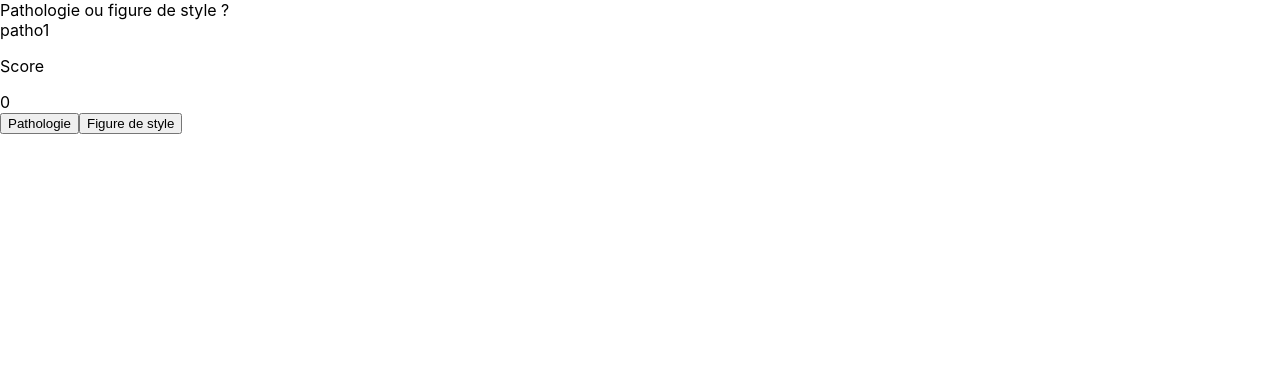
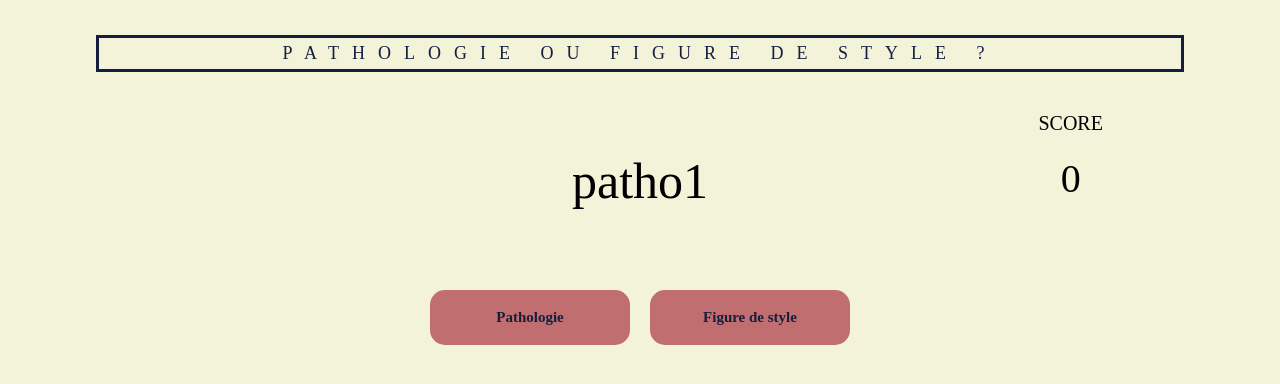
Before and after one commit to gabrielledevz/pathologie-ou-figure-de-style, a React (Create React App) app: page / in a window 1280 px wide. Shown: the top 384 px of the page. Built offline with nearby package versions, Linux system fonts and the light colour scheme.

Commit message:
Ajouter la CSS App.css

```diff
--- a/src/App.css
+++ b/src/App.css
@@ -1,3 +1,13 @@
+:root {
+  --color-yellow: #f2f3d9;
+  --color-dark-blue: #030027;
+  --color-blue: #151e3f;
+  --color-pink: #c16e70;
+  --color-bronze: #dc9e82;
+  --color-dark-pink: #b65455;
+  --color-dark-bronze: #d28460;
+}
+
 .App {
   text-align: center;
 }
@@ -7,21 +17,16 @@
   pointer-events: none;
 }
 
+* {
+  -moz-box-sizing: border-box;
+  -webkit-box-sizing: border-box;
+  box-sizing: border-box;
+}
+
 @media (prefers-reduced-motion: no-preference) {
   .App-logo {
     animation: App-logo-spin infinite 20s linear;
   }
-}
-
-.App-header {
-  background-color: #282c34;
-  min-height: 100vh;
-  display: flex;
-  flex-direction: column;
-  align-items: center;
-  justify-content: center;
-  font-size: calc(10px + 2vmin);
-  color: white;
 }
 
 .App-link {
@@ -36,3 +41,245 @@
     transform: rotate(360deg);
   }
 }
+
+html {
+  height: 100%;
+}
+
+body {
+  height: 100%;
+  background-color: #222222;
+  font-family: "Sintony";
+}
+
+#root {
+  height: 100%;
+}
+
+.window {
+  display: flex;
+  background-color: var(--color-yellow);
+  flex-direction: column;
+  align-items: center;
+  height: 100%;
+  margin: auto;
+}
+
+.game {
+  height: 100%;
+  width: 85%;
+}
+
+.whole {
+  height: 100%;
+}
+
+.title {
+  width: 85%;
+  text-align: center;
+  border: 3px solid var(--color-blue);
+  font-size: 18px;
+  height: 40px;
+  margin-top: 35px;
+  color: var(--color-blue);
+  text-transform: uppercase;
+  letter-spacing: 13px;
+  font-family: "Sintony";
+}
+
+.title div {
+  padding-top: 5px;
+}
+
+.middle {
+  width: 100%;
+  height: 30%;
+  text-align: center;
+  padding-top: 20px;
+  padding-bottom: 20px;
+  display: flex;
+  align-items: center;
+  margin: auto;
+}
+
+.lower {
+  width: 85%;
+  margin: auto;
+  height: 60%;
+  position: fixed;
+}
+
+.secret-zone {
+  float: left;
+  width: 25%;
+  height: 100%;
+}
+
+.question {
+  float: left;
+  height: 100%;
+  width: 70%;
+  font-size: 50px;
+  justify-content: center;
+  text-align: center;
+  align-items: center;
+  display: flex;
+  font-family: "Zeyada";
+}
+
+.score {
+  float: left;
+  position: relative;
+  height: 100%;
+  width: 25%;
+  text-transform: uppercase;
+  text-align: center;
+  font-size: 40px;
+}
+
+.score p {
+  font-size: 20px;
+}
+
+button {
+  transition-property: background-color, color;
+  transition-duration: 200ms;
+  transition-timing-function: ease-in-out;
+  cursor: pointer;
+}
+
+.button-zone {
+  height: 55px;
+  text-align: center;
+}
+
+.answer-button {
+  height: 100%;
+  width: 200px;
+  margin-left: 10px;
+  margin-right: 10px;
+  border-radius: 15px;
+  font-family: "Sintony";
+  border: none;
+  font-size: 15px;
+  font-weight: bold;
+  outline: none;
+  background-color: var(--color-pink);
+  color: var(--color-blue);
+}
+
+.answer-button:hover {
+  background-color: var(--color-dark-pink);
+}
+
+.disabled {
+  pointer-events: none;
+}
+
+.button-selected {
+  background-color: var(--color-blue);
+  color: var(--color-pink);
+}
+
+.answer-information {
+  width: 100%;
+  text-align: center;
+  margin-top: 25px;
+  margin-bottom: 15px;
+  border-style: solid;
+  border-color: var(--color-bronze);
+  padding-left: 55px;
+  padding-right: 25px;
+  padding-bottom: 20px;
+  padding-top: 20px;
+  position: relative;
+  z-index: 1;
+}
+
+.answer-information:before {
+  content: "";
+  display: block;
+  position: absolute;
+  top: -12px;
+  left: 15px;
+  bottom: 6px;
+  padding-right: 15px;
+  border-style: solid;
+  border-color: var(--color-bronze);
+  border-width: 1px;
+  width: 100%;
+  min-height: 100%;
+  z-index: -1;
+}
+
+.answer-result {
+  font-size: 20px;
+}
+
+.info-zone {
+  padding-top: 20px;
+  text-align: left;
+  font-size: 14px;
+}
+
+em {
+  font-weight: bold;
+  font-style: normal;
+}
+
+.wikipedia-link {
+  font-weight: bold;
+  color: var(--color-dark-blue);
+}
+
+.next-button {
+  background-color: var(--color-bronze);
+  border: none;
+  width: 150px;
+  height: 40px;
+  font-size: 18px;
+  color: var(--color-yellow);
+  cursor: pointer;
+}
+
+.next-button:hover {
+  background-color: var(--color-dark-bronze);
+}
+
+.game-done {
+  height: 100%;
+  text-align: center;
+  margin: auto;
+  vertical-align: middle;
+  display: flex;
+}
+
+.game-done-panel {
+  height: 50%;
+  padding-top: 30px;
+  width: 70%;
+  padding-bottom: 30px;
+  margin: auto;
+  background-color: #112233;
+  font-size: 20px;
+}
+
+.final-score {
+  color: #ffff2e;
+  height: 60%;
+}
+
+.final-score-number {
+  font-size: 30px;
+}
+
+.game-done-panel button {
+  margin-bottom: 15px;
+  background-color: #c16e70;
+  padding-top: 10px;
+  padding-bottom: 10px;
+  padding-left: 30px;
+  padding-right: 30px;
+  box-shadow: none;
+  border: none;
+}
```
